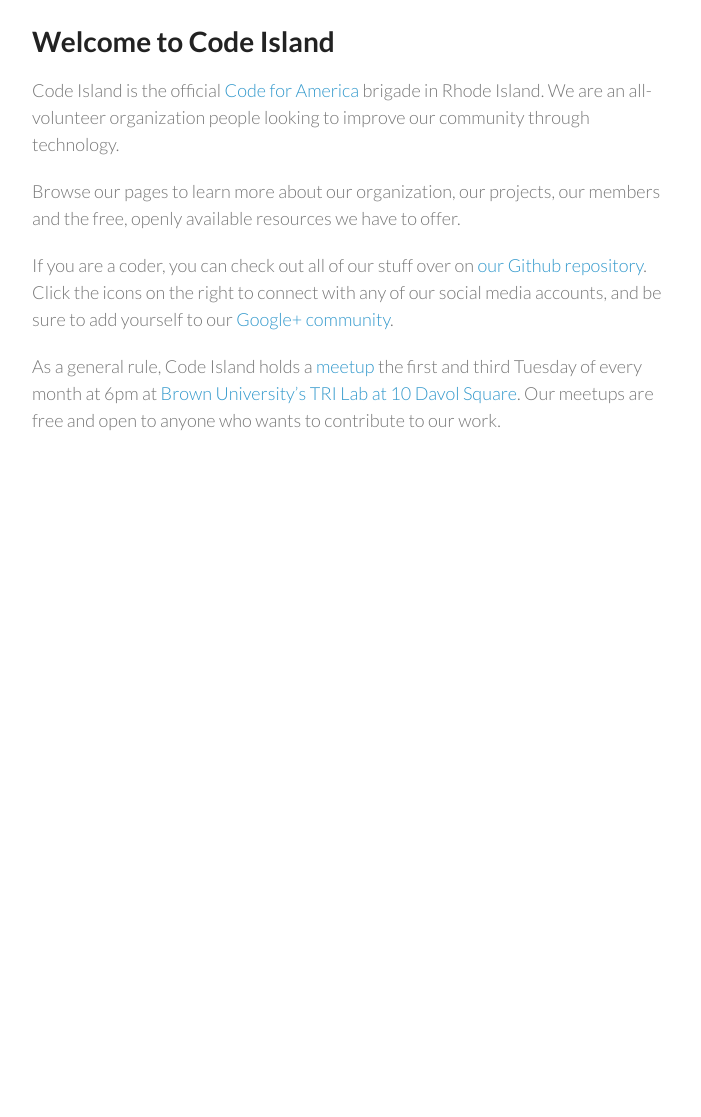
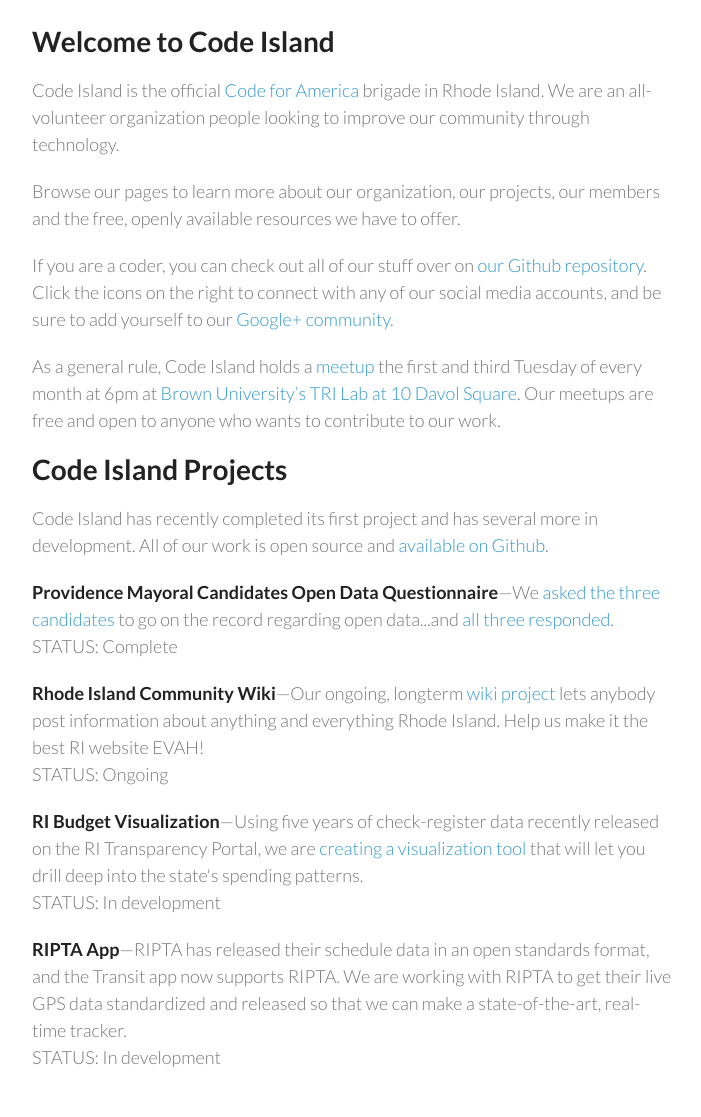
Before and after one commit to codeisland/codeisland.github.io, a Jekyll site: the page built from index.html, in a window 1280 px wide. Shown: the whole page, without its empty margins (288-989 px from the left). Built offline with Jekyll 4.4.1, drawn with Linux system fonts in a browser that asks for light colours; before the commit the page ends 900 px from its top, so only the background shows below that.

Commit message:
Added projects. Let's hope I remember how to write raw HTML!

```diff
--- a/index.html
+++ b/index.html
@@ -15,5 +15,11 @@
     <p>Browse our pages to learn more about our organization, our projects, our members and the free, openly available resources we have to offer.</p>
     <p>If you are a coder, you can check out all of our stuff over on <a href="https://github.com/codeisland">our Github repository</a>. Click the icons on the right to connect with any of our social media accounts, and be sure to add yourself to our <a href="https://plus.google.com/u/0/communities/112228497378493874687">Google+ community</a>.</p>
     <p>As a general rule, Code Island holds a <a href="http://www.meetup.com/Rhode-Island-Code-for-America-Brigade/">meetup</a> the first and third Tuesday of every month at 6pm at <a href="https://www.google.com/maps/place/10+Davol+Square,+Providence,+RI+02903/@41.824152,-71.4398007,13z/data=!4m2!3m1!1s0x89e4456a8646dbf1:0x2259e0f433c149cf?hl=en">Brown University&rsquo;s TRI Lab at 10 Davol Square</a>. Our meetups are free and open to anyone who wants to contribute to our work.</p>
+    <h1>Code Island Projects</h1>
+    <p>Code Island has recently completed its first project and has several more in development. All of our work is open source and <a href="https://github.com/codeisland">available on Github</a>.</p>
+    <p><strong>Providence Mayoral Candidates Open Data Questionnaire</strong>—We <a href="https://codeisland.github.io/candidates-questionnaire/">asked the three candidates</a> to go on the record regarding open data...and <a href="http://codeisland.github.io/candidates-questionnaire/responses/">all three responded</a>. <br />STATUS: Complete</p>
+    <p><strong>Rhode Island Community Wiki</strong>—Our ongoing, longterm <a href="http://localwiki.net/ri/">wiki project</a> lets anybody post information about anything and everything Rhode Island. Help us make it the best RI website EVAH! <br />STATUS: Ongoing</p>
+    <p><strong>RI Budget Visualization</strong>—Using five years of check-register data recently released on the RI Transparency Portal, we are <a href="https://codeisland.github.com/RI_Budget/">creating a visualization tool</a> that will let you drill deep into the state's spending patterns. <br />STATUS: In development</p>
+      <p><strong>RIPTA App</strong>—RIPTA has released their schedule data in an open standards format, and the Transit app now supports RIPTA. We are working with RIPTA to get their live GPS data standardized and released so that we can make a state-of-the-art, real-time tracker. <br />STATUS: In development</p>
   </div>
 </div>
```
